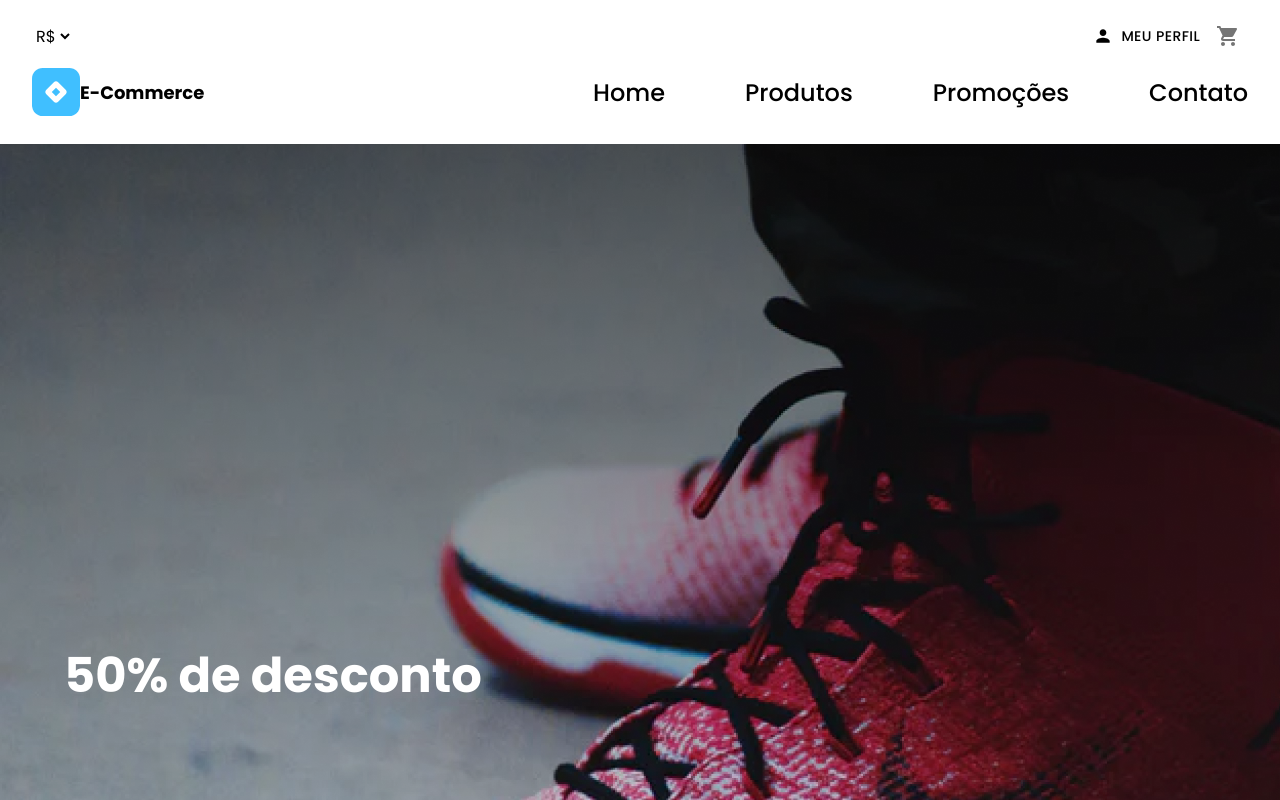
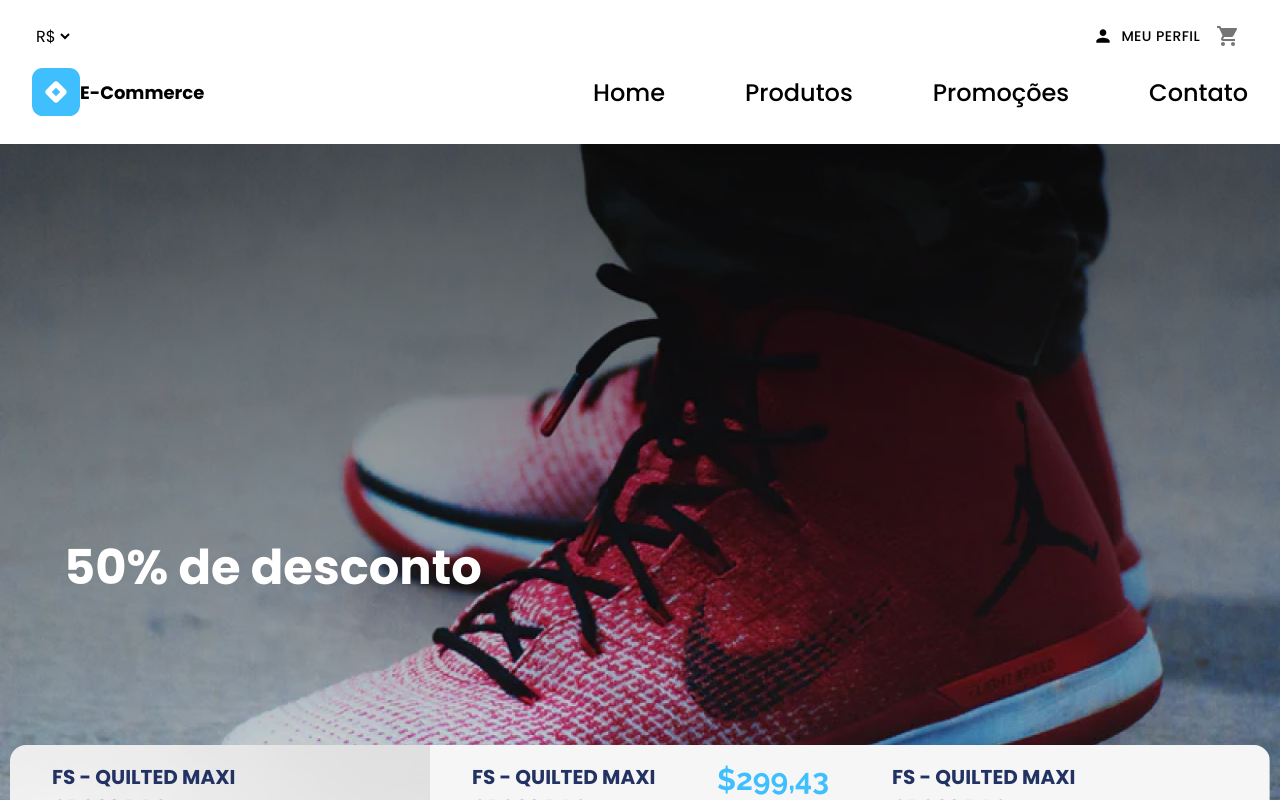
Before and after one commit to adautomoises/E-Commerce, a React (Create React App) app: page / in a window 1280 px wide. Shown: the top 800 px of the page. Built offline with nearby package versions, Linux system fonts and the light colour scheme.

Commit message:
Adicionando Componente

```diff
--- a/src/Pages/Home/index.tsx
+++ b/src/Pages/Home/index.tsx
@@ -3,6 +3,7 @@ import { Content, PosterImage, PosterTitle, PromotionalPoster } from './styles';
 import { Body } from './styles';
 import promotionImage from '../../Assets/images/PromotionImage.png';
 import { FloatCard } from '../../Components/FloatCard';
+import { BestSeller } from '../../Components/BestSeller';
 
 export function Home() {
   return (
@@ -14,6 +15,7 @@ export function Home() {
           <PosterTitle>50% de desconto</PosterTitle>
           <FloatCard />
         </PromotionalPoster>
+        <BestSeller />
       </Content>
     </Body>
   );
--- a/src/Pages/Home/styles.ts
+++ b/src/Pages/Home/styles.ts
@@ -1,23 +1,31 @@
 import styled from 'styled-components';
 
 export const Body = styled.div`
-  width: 100vw;
-  height: 100vh;
+  width: 100%;
   overflow-x: hidden;
   background-color: var(--white);
-
-  button {
-    border: none;
-    background: none;
-  }
+  display: flex;
+  justify-content: center;
+  align-items: center;
+  flex-direction: column;
 `;
 
-export const Content = styled.div``;
+export const Content = styled.div`
+  max-width: 1920px;
+  margin: 0 auto;
+  display: center;
+  align-items: center;
+  justify-content: flex-start;
+  flex-direction: column;
+`;
 
 export const PromotionalPoster = styled.div`
   position: relative;
+  text-align: center;
 `;
 export const PosterImage = styled.img`
+  width: 100%;
+  height: 100%;
   resize: 'cover';
 `;
 export const PosterTitle = styled.span`
```
